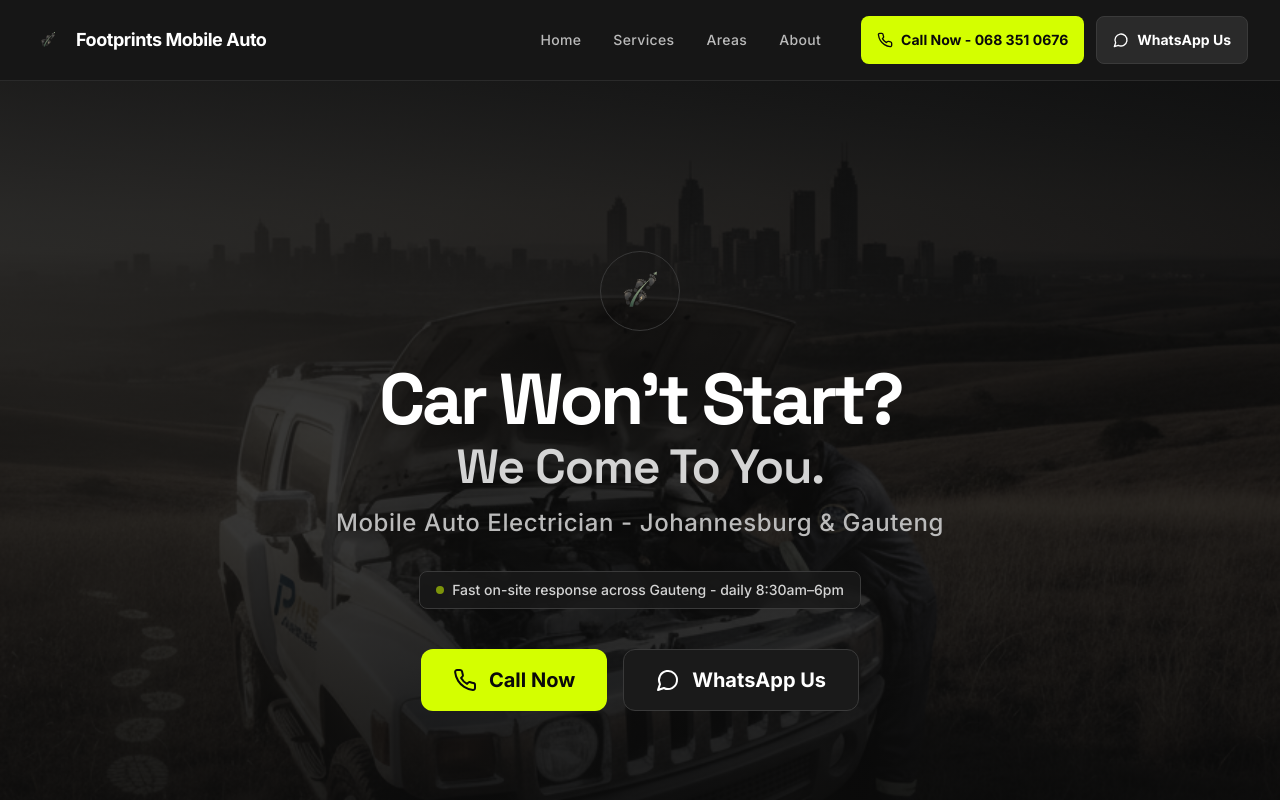
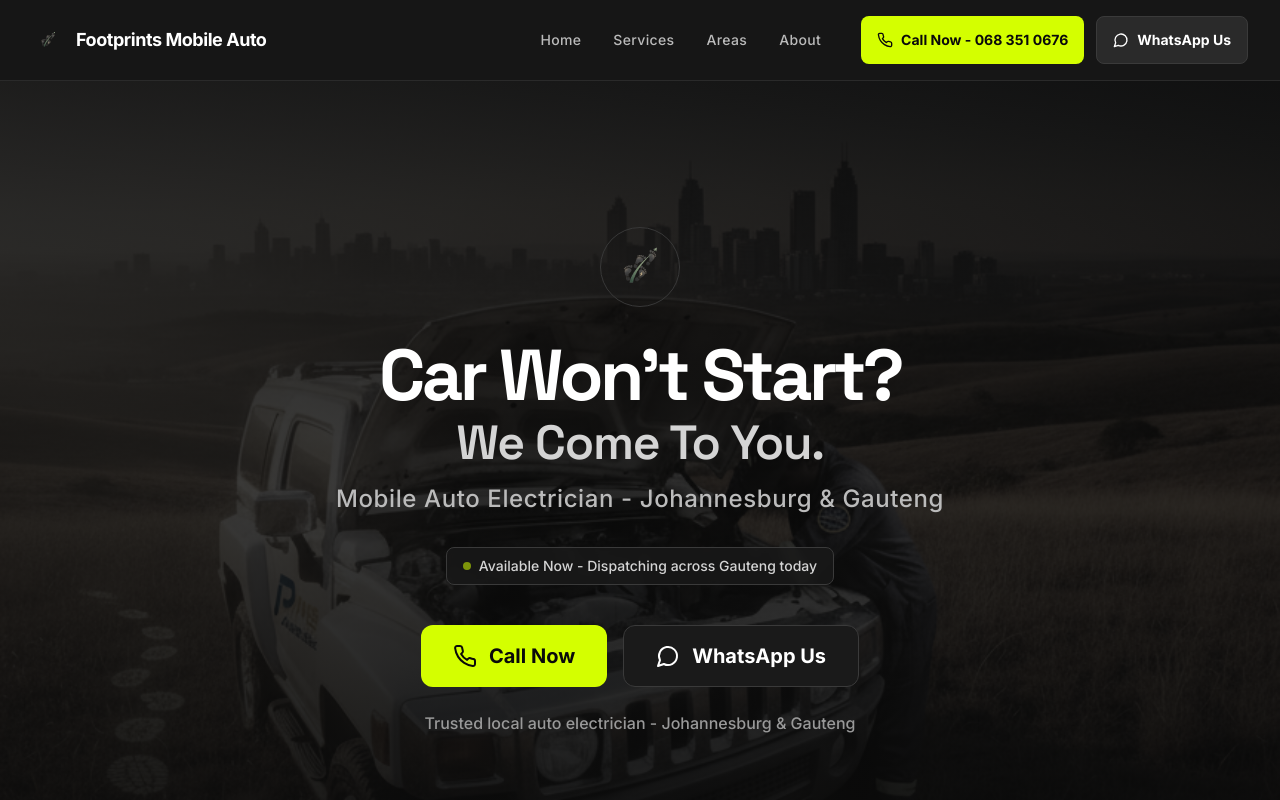
Before and after one commit to NathiDhliso/footprintsmobileauto, a React (Vite) app: page / in a window 1280 px wide. Shown: the top 800 px of the page. Built offline with nearby package versions, Linux system fonts and the light colour scheme.

Commit message:
feat: conversion optimizations with honest trust signals and time-aware badge

```diff
--- a/index.html
+++ b/index.html
@@ -6,6 +6,9 @@
     <meta name="viewport" content="width=device-width, initial-scale=1.0" />
     <meta name="theme-color" content="#0f172a" />
     <meta name="robots" content="index, follow" />
+
+    <!-- Preload Hero Image for faster LCP -->
+    <link rel="preload" as="image" href="/herofp.png" />
 
     <!-- Canonical URL -->
     <link rel="canonical" href="https://www.footprintsmobileauto.co.za/" />
--- a/src/components/HeroSection.tsx
+++ b/src/components/HeroSection.tsx
@@ -1,13 +1,36 @@
+import { useState, useEffect } from 'react';
 import { Phone, MessageCircle } from 'lucide-react';
 
 export default function HeroSection() {
+  const [isAvailableNow, setIsAvailableNow] = useState(false);
+
+  useEffect(() => {
+    const checkAvailability = () => {
+      // Get current time in SAST (UTC+2)
+      const now = new Date();
+      const utc = now.getTime() + (now.getTimezoneOffset() * 60000);
+      const sast = new Date(utc + (3600000 * 2));
+
+      const hour = sast.getHours();
+      const minute = sast.getMinutes();
+      const time = hour + minute / 60;
+
+      // Open between 8:30am (8.5) and 6:00pm (18.0)
+      setIsAvailableNow(time >= 8.5 && time < 18);
+    };
+
+    checkAvailability();
+    // Check every minute to keep it updated if the user leaves the tab open
+    const interval = setInterval(checkAvailability, 60000);
+    return () => clearInterval(interval);
+  }, []);
+
   return (
     <section id="home" className="relative min-h-[85vh] md:min-h-screen flex items-center justify-center overflow-hidden bg-mono-950">
       {/* Background Image */}
       <img
         src="/herofp.png"
         alt="Mobile auto electrician servicing car in Johannesburg"
-        loading="lazy"
         className="absolute inset-0 w-full h-full object-cover img-mono"
       />
       {/* Dark Overlay */}
@@ -36,10 +59,19 @@ export default function HeroSection() {
           Mobile Auto Electrician - Johannesburg &amp; Gauteng
         </h2>
 
-        {/* Availability Badge */}
+        {/* Time-Aware Availability Badge */}
         <div className="inline-flex items-center gap-2 bg-mono-900/80 backdrop-blur-sm text-mono-200 rounded-lg py-2 px-4 text-sm font-medium border border-mono-700 mb-8 md:mb-10">
-          <span className="w-2 h-2 rounded-full bg-accent animate-pulse"></span>
-          <span>Fast on-site response across Gauteng - daily 8:30am–6pm</span>
+          {isAvailableNow ? (
+            <>
+              <span className="w-2 h-2 rounded-full bg-accent animate-pulse"></span>
+              <span>Available Now - Dispatching across Gauteng today</span>
+            </>
+          ) : (
+            <>
+              <span className="w-2 h-2 rounded-full bg-mono-500"></span>
+              <span>Currently closed - leave a WhatsApp, we'll reply first thing</span>
+            </>
+          )}
         </div>
 
         {/* CTA Buttons */}
@@ -61,6 +93,11 @@ export default function HeroSection() {
             <span>WhatsApp Us</span>
           </a>
         </div>
+
+        {/* Honest Trust Line */}
+        <p className="mt-6 text-sm md:text-base text-mono-400 font-medium">
+          Trusted local auto electrician - Johannesburg &amp; Gauteng
+        </p>
       </div>
     </section>
   );
--- a/src/components/StickyCallBar.tsx
+++ b/src/components/StickyCallBar.tsx
@@ -6,7 +6,7 @@ export default function StickyCallBar() {
       <div className="flex gap-2 py-3 px-4">
         <a
           href="tel:+27683510676"
-          className="tap-target flex-1 flex items-center justify-center gap-2 bg-accent hover:bg-accent-dark text-mono-950 font-bold rounded-lg py-3 transition-colors"
+          className="tap-target flex-1 flex items-center justify-center gap-2 bg-accent hover:bg-accent-dark text-mono-950 font-bold rounded-lg py-3 transition-colors animate-heartbeat"
         >
           <Phone className="w-5 h-5" />
           <span>Call Now</span>
--- a/src/index.css
+++ b/src/index.css
@@ -48,6 +48,19 @@ body {
   animation: accent-glow 2.5s ease-in-out infinite;
 }
 
+/* ── Subtle heartbeat (Call Now) ── */
+@keyframes heartbeat {
+  0% { transform: scale(1); }
+  14% { transform: scale(1.04); }
+  28% { transform: scale(1); }
+  42% { transform: scale(1.04); }
+  70% { transform: scale(1); }
+  100% { transform: scale(1); }
+}
+.animate-heartbeat {
+  animation: heartbeat 6s cubic-bezier(0.4, 0, 0.6, 1) infinite;
+}
+
 /* ── Minimum tap target ── */
 .tap-target {
   min-height: 48px;
```
